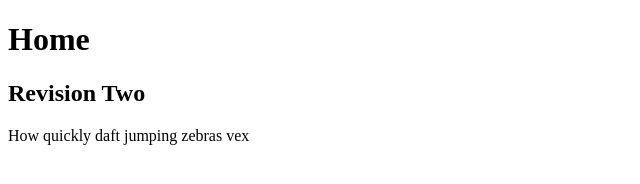
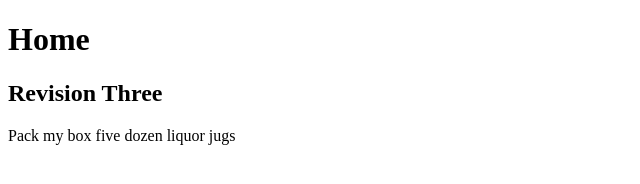
Before and after one commit to anthonnyjag/project, a plain HTML site: page index.html in a window 1280 px wide. Shown: the full height of the page, 0-640 px from the left. Drawn offline with Linux system fonts and the light colour scheme.

Commit message:
revision three

```diff
--- a/index.html
+++ b/index.html
@@ -7,8 +7,8 @@
 <body>
 
   <h1>Home</h1>
-  <h2>Revision Two</h2>
-  <p>How quickly daft jumping zebras vex</p>
+  <h2>Revision Three</h2>
+  <p>Pack my box five dozen liquor jugs</p>
 
 </body>
 </html>
```
